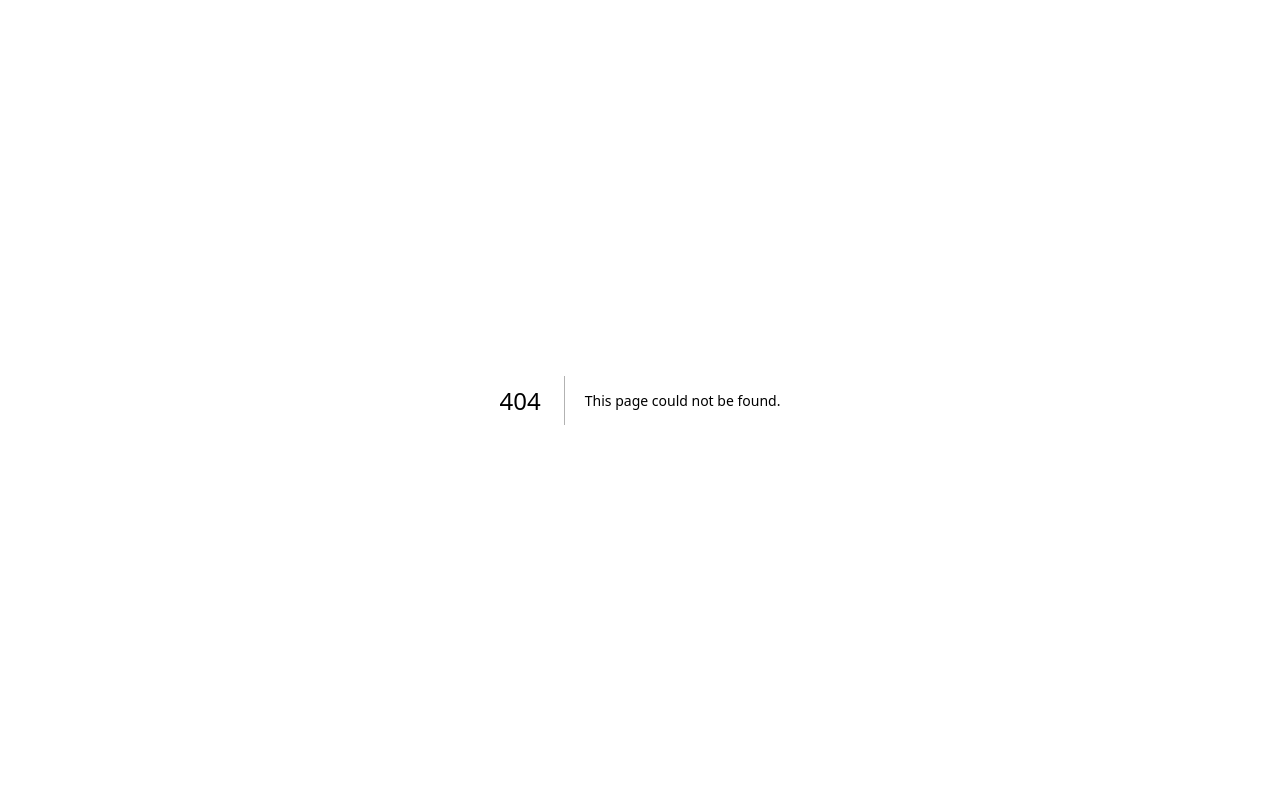
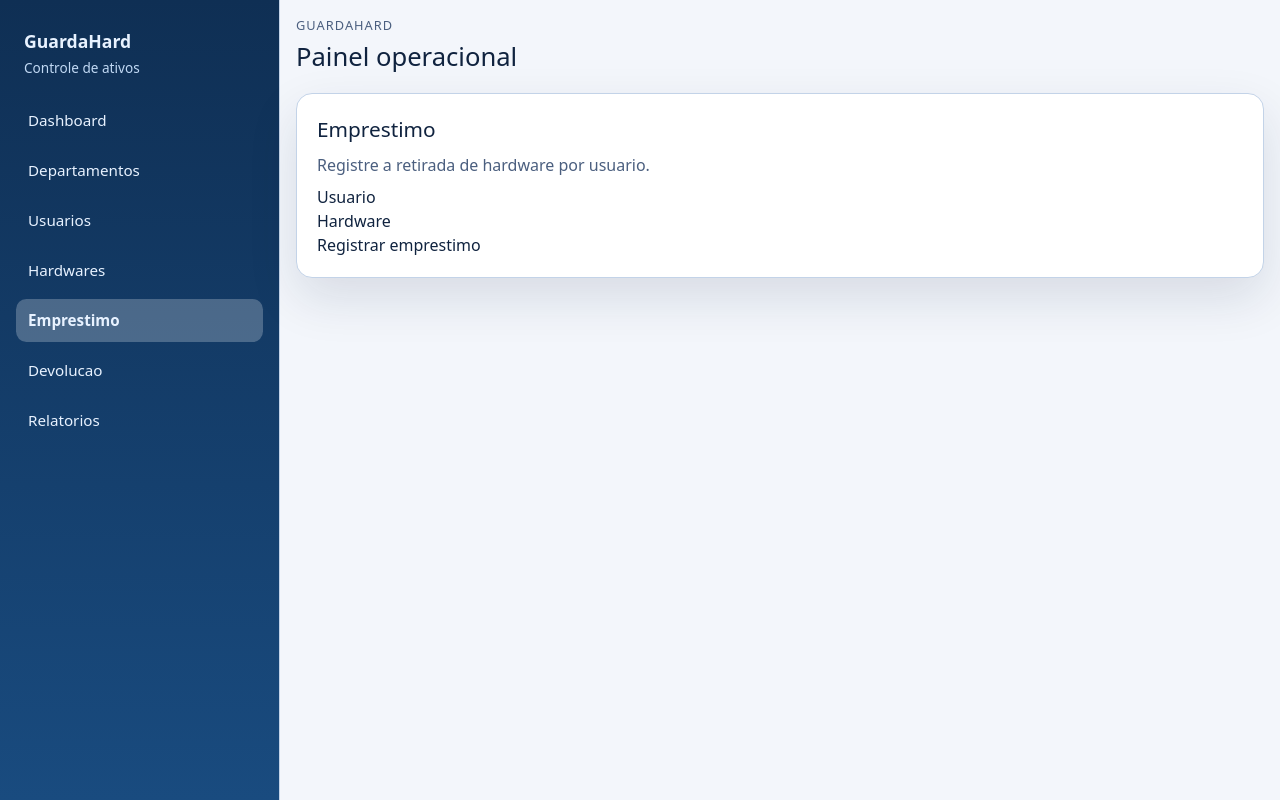
Before and after one commit to typevitor/guarda-hard, a Next.js app in the folder app/: page /emprestimo in a window 1280 px wide. Before the commit this address had no page. Built offline with nearby package versions, Linux system fonts and the light colour scheme; no server answers.

Commit message:
feat(app): implement emprestimo page and form

```diff
--- /dev/null
+++ b/app/src/app/(dashboard)/emprestimo/page.tsx
@@ -0,0 +1,13 @@
+import { EmprestimoPage } from "@/features/emprestimos/components/emprestimo-page";
+import type { EmprestimoPayload } from "@/features/emprestimos/schemas/emprestimo-schema";
+import { createEmprestimoServer } from "@/features/emprestimos/server/emprestimos-api";
+
+async function submitEmprestimo(values: EmprestimoPayload): Promise<void> {
+  "use server";
+
+  await createEmprestimoServer(values);
+}
+
+export default function EmprestimoRoutePage() {
+  return <EmprestimoPage onSubmit={submitEmprestimo} />;
+}
--- /dev/null
+++ b/app/src/features/emprestimos/components/emprestimo-page.tsx
@@ -0,0 +1,38 @@
+"use client";
+
+import { useState } from "react";
+
+import { EmprestimoForm } from "../forms/emprestimo-form";
+import type { EmprestimoPayload } from "../schemas/emprestimo-schema";
+
+type EmprestimoPageProps = {
+  onSubmit: (values: EmprestimoPayload) => Promise<void>;
+};
+
+export function EmprestimoPage({ onSubmit }: EmprestimoPageProps) {
+  const [status, setStatus] = useState<{
+    type: "success" | "error";
+    message: string;
+  } | null>(null);
+
+  const handleSubmit = async (values: EmprestimoPayload): Promise<void> => {
+    setStatus(null);
+
+    try {
+      await onSubmit(values);
+      setStatus({ type: "success", message: "Emprestimo registrado com sucesso" });
+    } catch {
+      setStatus({ type: "error", message: "Nao foi possivel registrar emprestimo" });
+      throw new Error("submit failed");
+    }
+  };
+
+  return (
+    <section className="panel-card" aria-label="Pagina de emprestimo">
+      <h2 className="panel-title">Emprestimo</h2>
+      <p className="panel-text">Registre a retirada de hardware por usuario.</p>
+      <EmprestimoForm onSubmit={handleSubmit} />
+      {status ? <p role="status">{status.message}</p> : null}
+    </section>
+  );
+}
--- /dev/null
+++ b/app/src/features/emprestimos/forms/emprestimo-form.tsx
@@ -0,0 +1,58 @@
+"use client";
+
+import { zodResolver } from "@hookform/resolvers/zod";
+import { useForm } from "react-hook-form";
+
+import {
+  emprestimoSchema,
+  type EmprestimoPayload,
+} from "../schemas/emprestimo-schema";
+
+type EmprestimoFormProps = {
+  onSubmit: (values: EmprestimoPayload) => Promise<void>;
+};
+
+export function EmprestimoForm({ onSubmit }: EmprestimoFormProps) {
+  const {
+    register,
+    handleSubmit,
+    formState: { errors, isSubmitting },
+    reset,
+  } = useForm<EmprestimoPayload>({
+    resolver: zodResolver(emprestimoSchema),
+    defaultValues: {
+      usuarioId: "",
+      hardwareId: "",
+    },
+  });
+
+  return (
+    <form
+      className="emprestimo-form"
+      onSubmit={handleSubmit(async (values) => {
+        try {
+          await onSubmit(values);
+          reset();
+        } catch {
+          return;
+        }
+      })}
+    >
+      <div className="form-field">
+        <label htmlFor="usuarioId">Usuario</label>
+        <input id="usuarioId" type="text" {...register("usuarioId")} />
+        {errors.usuarioId ? <p role="alert">{errors.usuarioId.message}</p> : null}
+      </div>
+
+      <div className="form-field">
+        <label htmlFor="hardwareId">Hardware</label>
+        <input id="hardwareId" type="text" {...register("hardwareId")} />
+        {errors.hardwareId ? <p role="alert">{errors.hardwareId.message}</p> : null}
+      </div>
+
+      <button type="submit" disabled={isSubmitting}>
+        Registrar emprestimo
+      </button>
+    </form>
+  );
+}
--- /dev/null
+++ b/app/src/features/emprestimos/schemas/emprestimo-schema.ts
@@ -0,0 +1,8 @@
+import { z } from "zod";
+
+export const emprestimoSchema = z.object({
+  usuarioId: z.string().trim().min(1, "Usuario e obrigatorio"),
+  hardwareId: z.string().trim().min(1, "Hardware e obrigatorio"),
+});
+
+export type EmprestimoPayload = z.infer<typeof emprestimoSchema>;
--- /dev/null
+++ b/app/src/features/emprestimos/server/emprestimos-api.ts
@@ -0,0 +1,27 @@
+import { cookies } from "next/headers";
+
+import {
+  emprestimoSchema,
+  type EmprestimoPayload,
+} from "../schemas/emprestimo-schema";
+
+const API_BASE_URL = process.env.NEXT_PUBLIC_API_URL ?? "http://localhost:3001";
+
+export async function createEmprestimoServer(payload: EmprestimoPayload): Promise<void> {
+  const parsedPayload = emprestimoSchema.parse(payload);
+  const cookieHeader = (await cookies()).toString();
+
+  const response = await fetch(`${API_BASE_URL}/emprestimos`, {
+    method: "POST",
+    headers: {
+      "Content-Type": "application/json",
+      ...(cookieHeader ? { Cookie: cookieHeader } : {}),
+    },
+    body: JSON.stringify(parsedPayload),
+    cache: "no-store",
+  });
+
+  if (!response.ok) {
+    throw new Error("Nao foi possivel registrar emprestimo");
+  }
+}
```
Also changed, not shown: 1 other file (tests, documents, lock files or other folders).
